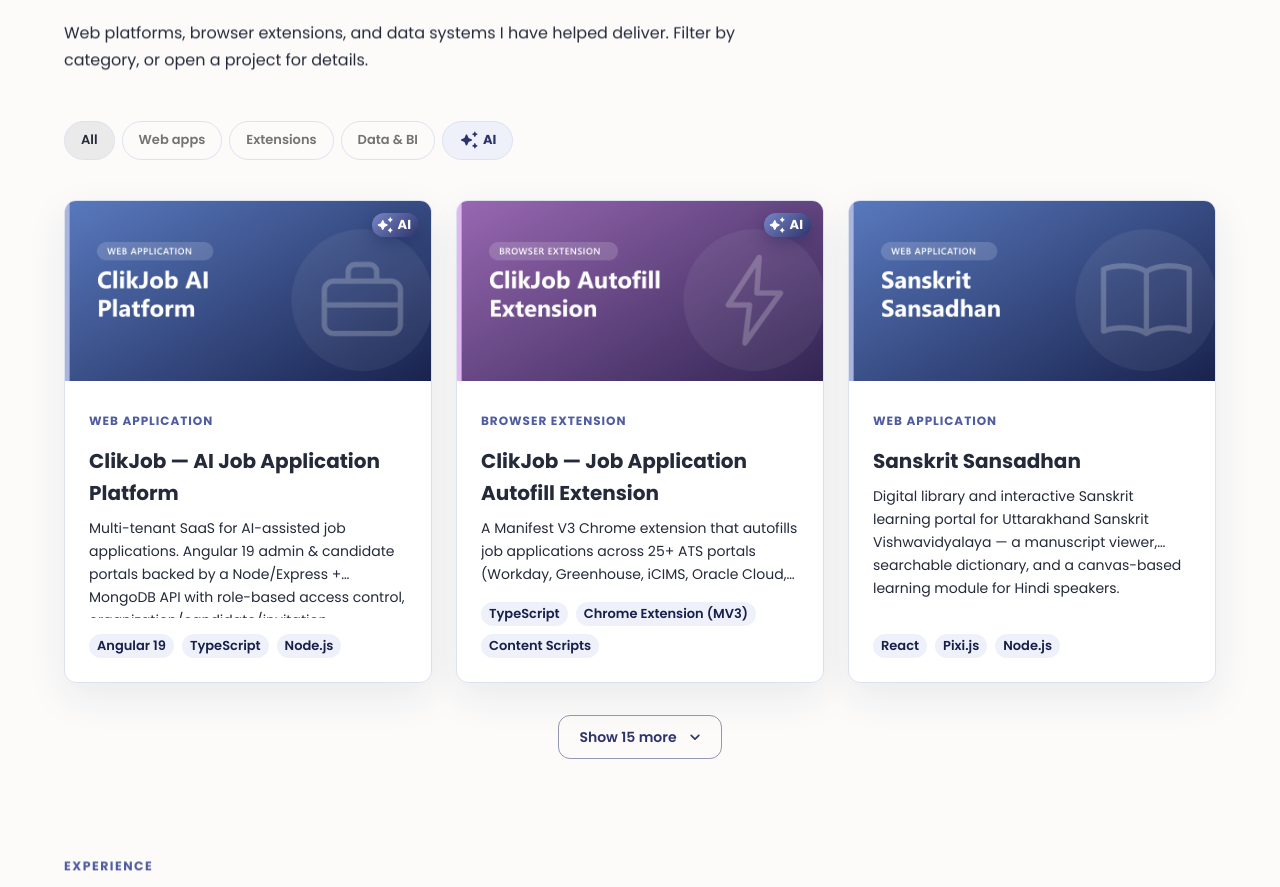
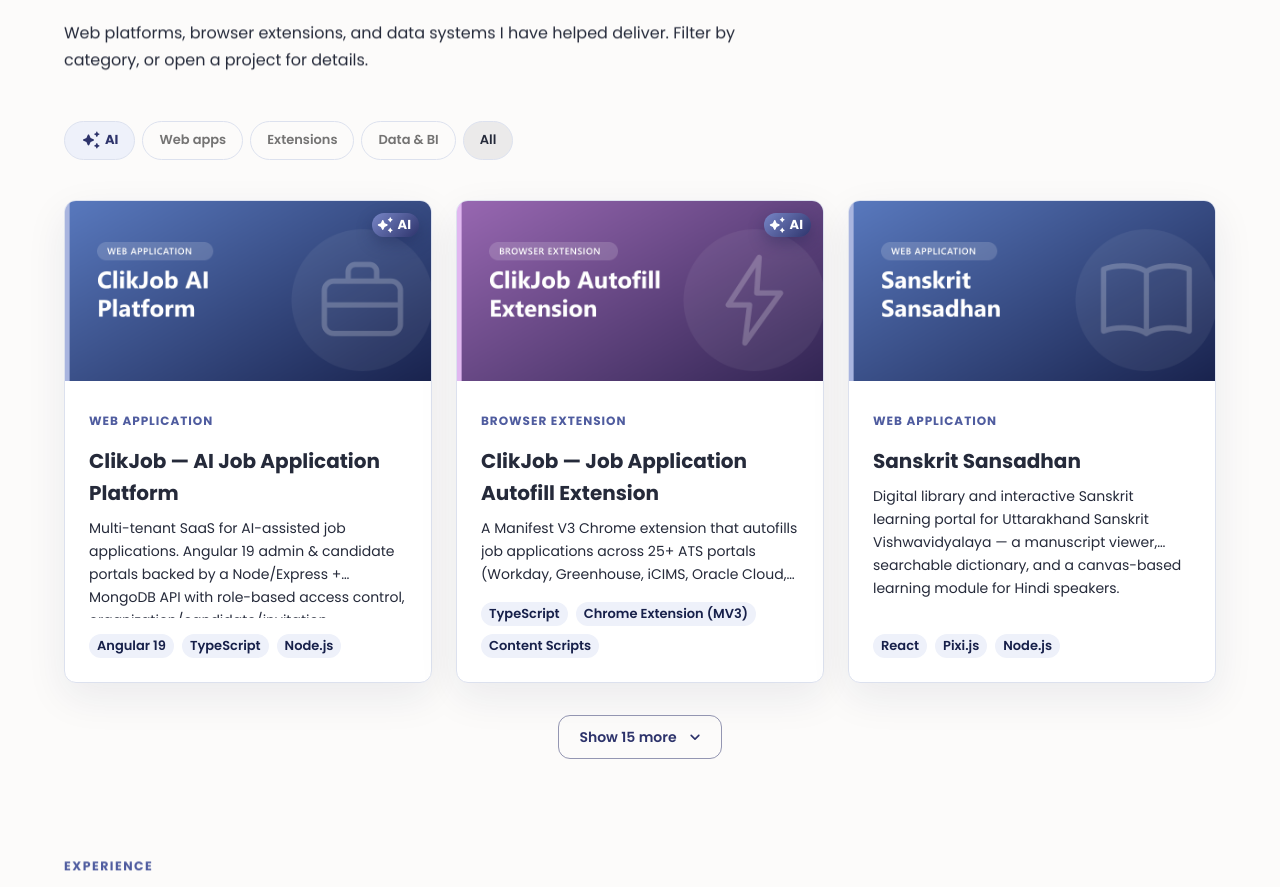
Before and after one commit to Mohit7th/resume, a React (Vite) app: page / in a window 1280 px wide. Shown: the part 875-1762 px from the top of the page. Built offline with nearby package versions, Linux system fonts and the light colour scheme.

Commit message:
new poject and display order

```diff
--- a/src/components/home/Projects.tsx
+++ b/src/components/home/Projects.tsx
@@ -30,11 +30,11 @@
 };
 
 const FILTERS = [
-    { value: "all", label: "All" },
+    { value: "ai", label: "AI", highlight: true },
     { value: "webTechnologies", label: "Web apps" },
     { value: "browserExtension", label: "Extensions" },
     { value: "businessIntelligence", label: "Data & BI" },
-    { value: "ai", label: "AI", highlight: true },
+    { value: "all", label: "All" },
 ];
 
 const AI_GRADIENT = "linear-gradient(135deg, #7886C7 0%, #2D336B 100%)";
```
